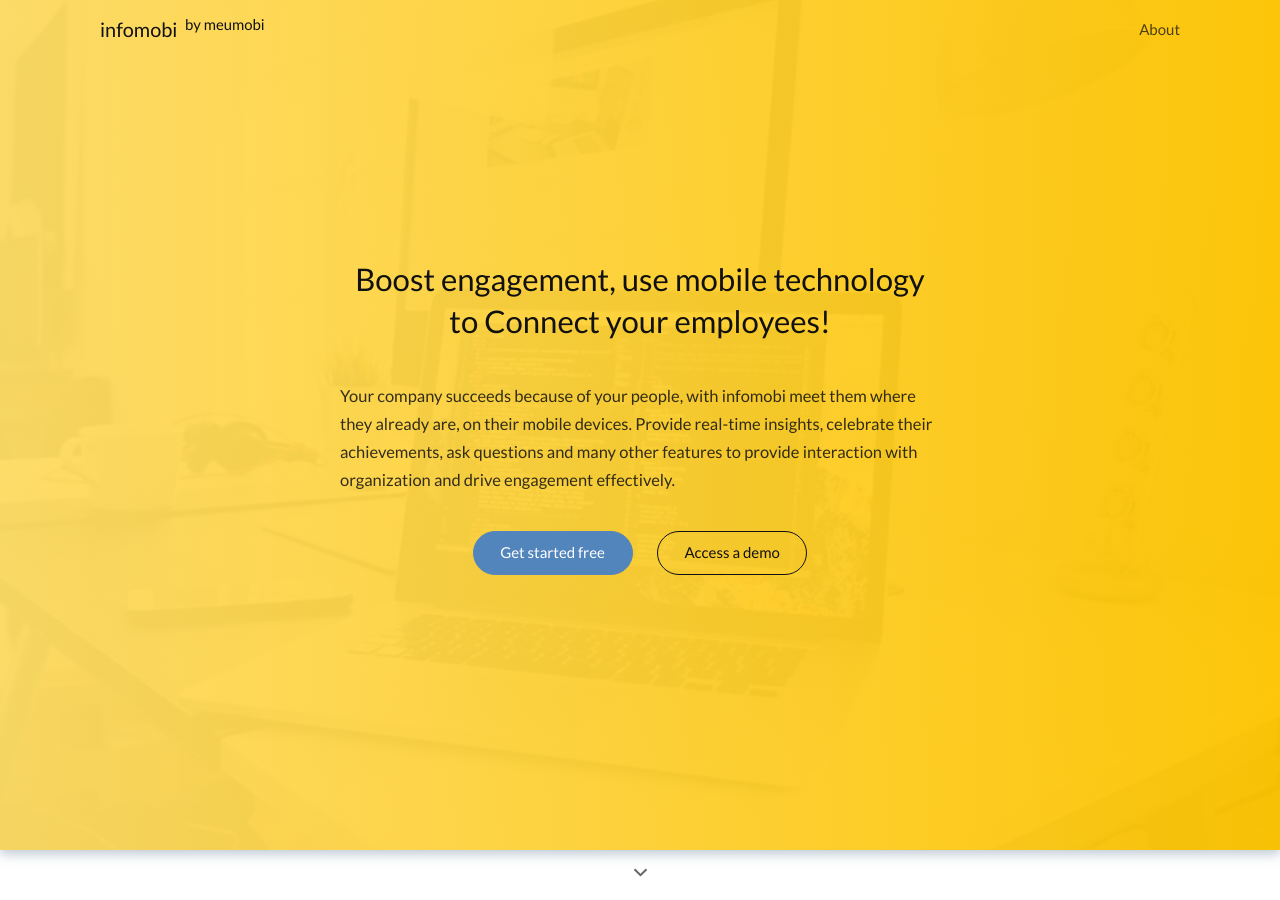
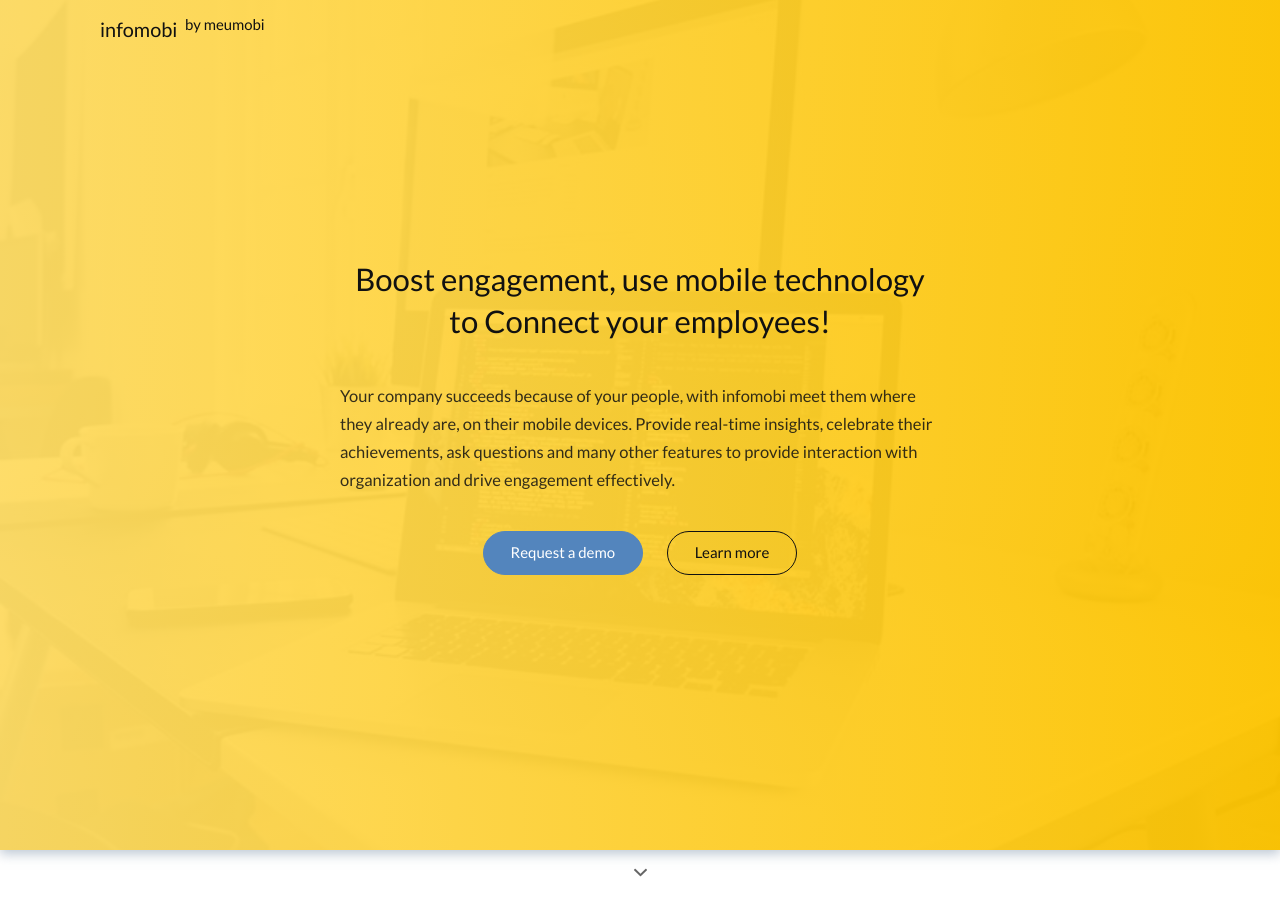
Before and after one commit to meumobi/infomobi-site, a Jekyll site: the page built from index.html, in a window 1280 px wide and 900 px high. Built offline with Jekyll 4.4.1, drawn with Linux system fonts in a browser that asks for light colours.

Commit message:
rewording 'Request a demo'

```diff
--- a/contact.html
+++ b/contact.html
@@ -1,5 +1,7 @@
 ---
 layout: page
+//title: "Request a demo"
+//permalink: /contact/
 ---
 <!-- Authentication pages -->
 <div class="auth">
@@ -9,7 +11,7 @@
 				<img src="./images/undraw_business_deal_cpi9.svg">
 			</div>
 			<div class="auth__auth">
-				<h1 class="auth__title">Get Started Free</h1>
+				<h1 class="auth__title">Request a demo</h1>
 				<p>Send us an email to <a href="mailto:{{ site.email }}" class="link">{{ site.email }}</a> or fill out form below, we'll respond very soon.</p>
 				<form method='post' action="https://formspree.io/{{ site.email }}" role="presentation" class="form">
 					<div class="double">
@@ -28,7 +30,7 @@
 					<input type="text" name="phone" id='phone' placeholder="+55 21 8348 7230" autocomplete="off">
 					<label for='textarea'>Message</label>
 					<textarea placeholder="drop a message about your company" name="message" id='textarea'></textarea>
-					<button type='submit' class="button button__accent">Send</button>
+					<button type='submit' class="button button__accent">Contact me for a demo!</button>
 				</form>
 			</div>
 		</div>
--- a/index.html
+++ b/index.html
@@ -12,8 +12,8 @@
         <div class="hero__content__inner" id='navConverter'>
           <h1 class="hero__title">Boost engagement, use mobile technology to Connect your employees!</h1>
           <p class="hero__text">Your company succeeds because of your people, with infomobi meet them where they already are, on their mobile devices. Provide real-time insights, celebrate their achievements, ask questions and many other features to provide interaction with organization and drive engagement effectively.</p>
-          <a href="/contact.html" class="button button__accent">Get started free</a>
-          <a href="https://web.infomobi.app" class="button hero__button" target="_blank">Access a demo</a>
+          <a href="/contact.html" class="button button__accent">Request a demo</a>
+          <button id="scrollToNext" class="scroll button hero__button">Learn more</button>
         </div>
       </div>
     </div>
@@ -26,7 +26,7 @@
 </div>
 <!-- Steps -->
 <div class="steps landing__section">
-  <div class="container">
+  <div class="container" id="why">
     <h2>Why you should use infomobi ?</h2>
     <p>Informed employees feel valued and engagement typically follows</p>
   </div>
```
Also changed, not shown: about.md (deleted, +0 -15 lines).
